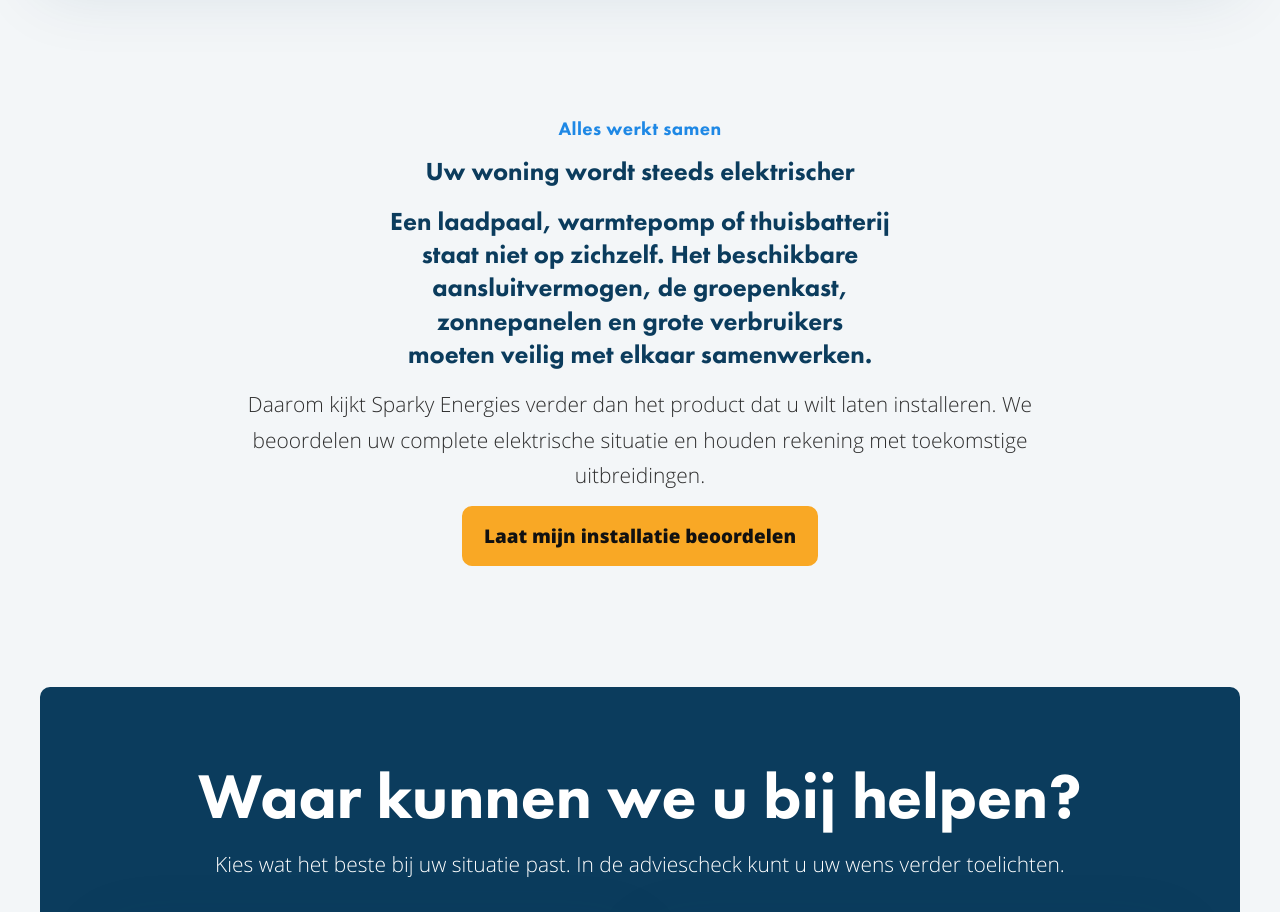
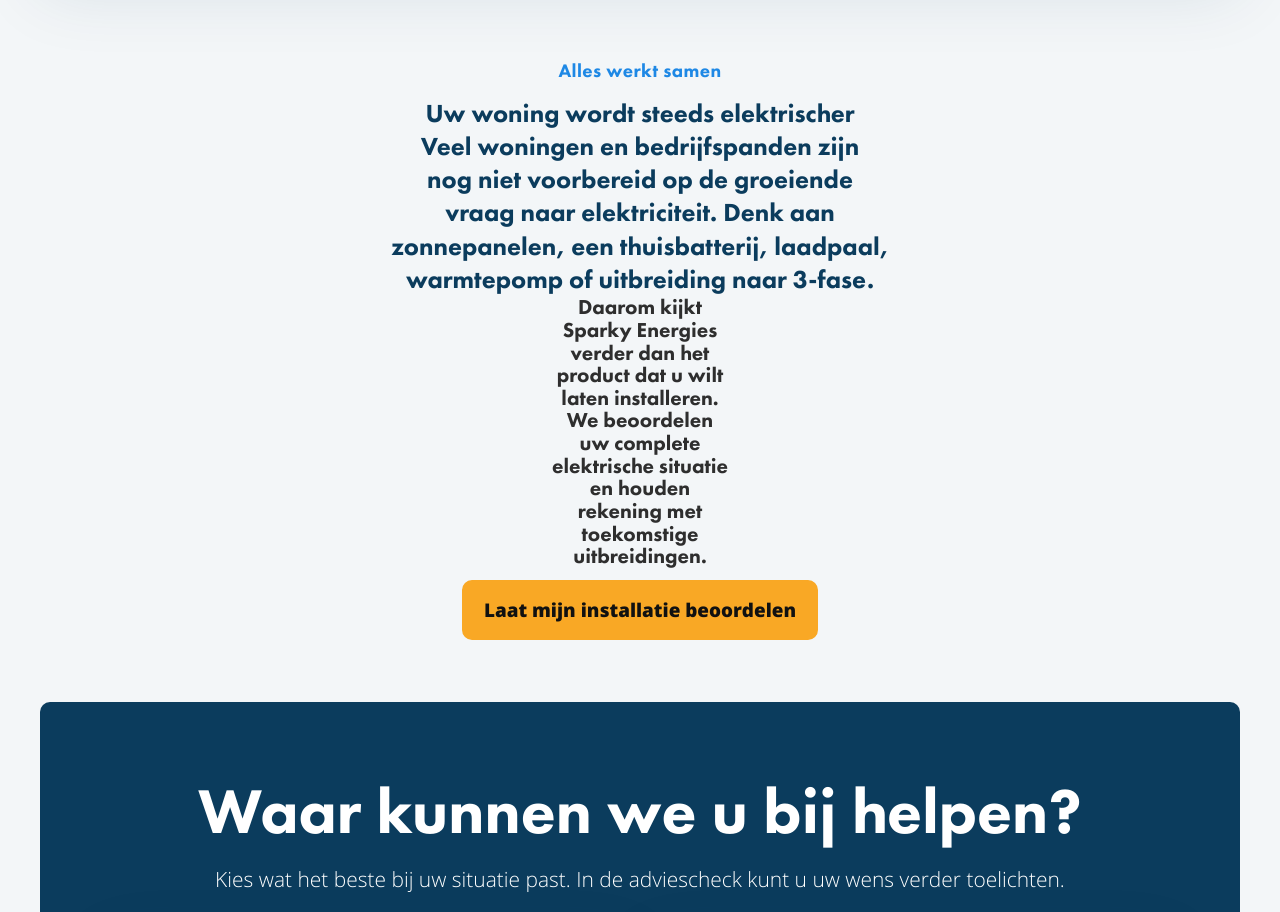
Before and after one commit to Img187/Project-Eliah, a plain HTML site: page index.html in a window 1280 px wide. Shown: the part 3500-4412 px from the top of the page. Drawn offline with Linux system fonts and the light colour scheme.

Commit message:
Update content in index.html for clarity

```diff
--- a/index.html
+++ b/index.html
@@ -260,8 +260,8 @@
       <header class="sectieKop homeSectTwijfeltUOfUwInstallatieGeschiktIsKop">
         <p class="sectieLabel">Alles werkt samen</p>
         <h2 id="homeSectTwijfeltUOfUwInstallatieGeschiktIsH2" class="sectieTitel">Uw woning wordt steeds elektrischer</h2>
-        <p id="homeSectTwijfeltUOfUwInstallatieGeschiktIsP01" class="sectieIntro">Een laadpaal, warmtepomp of thuisbatterij staat niet op zichzelf. Het beschikbare aansluitvermogen, de groepenkast, zonnepanelen en grote verbruikers moeten veilig met elkaar samenwerken.</p>
-        <p class="contentParagraaf">Daarom kijkt Sparky Energies verder dan het product dat u wilt laten installeren. We beoordelen uw complete elektrische situatie en houden rekening met toekomstige uitbreidingen.</p>
+        <h2 id="homeSectTwijfeltUOfUwInstallatieGeschiktIsP01" class="sectieIntro">Veel woningen en bedrijfspanden zijn nog niet voorbereid op de groeiende vraag naar elektriciteit. Denk aan zonnepanelen, een thuisbatterij, laadpaal, warmtepomp of uitbreiding naar 3-fase.</h2>
+        <h2 class="contentParagraaf">Daarom kijkt Sparky Energies verder dan het product dat u wilt laten installeren. We beoordelen uw complete elektrische situatie en houden rekening met toekomstige uitbreidingen.</h2>
       </header>
       <a class="siteBtn siteBtnPrimary" href="contact.html#contactRouteKeuze">Laat mijn installatie beoordelen</a>
     </div>
```
